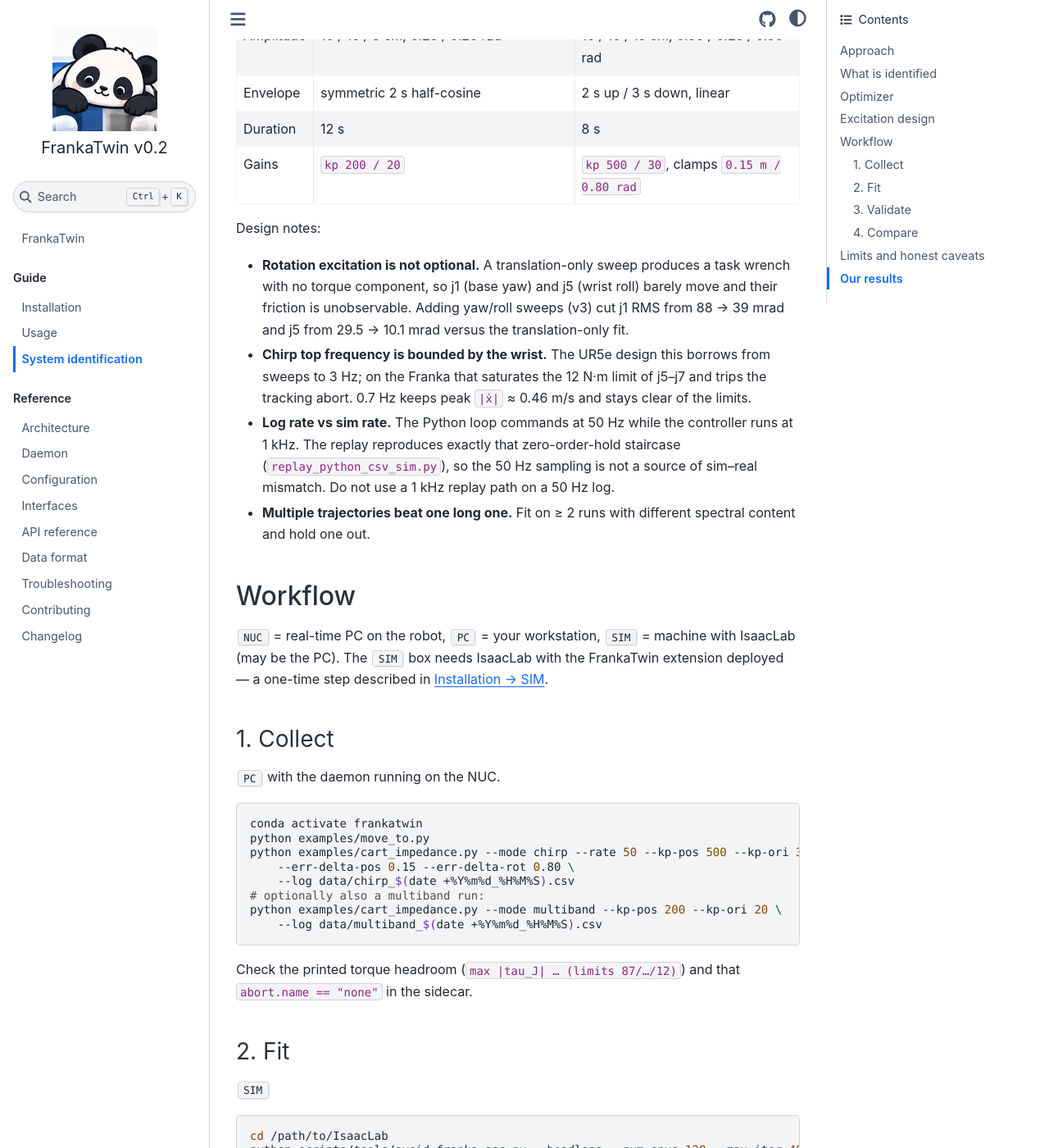
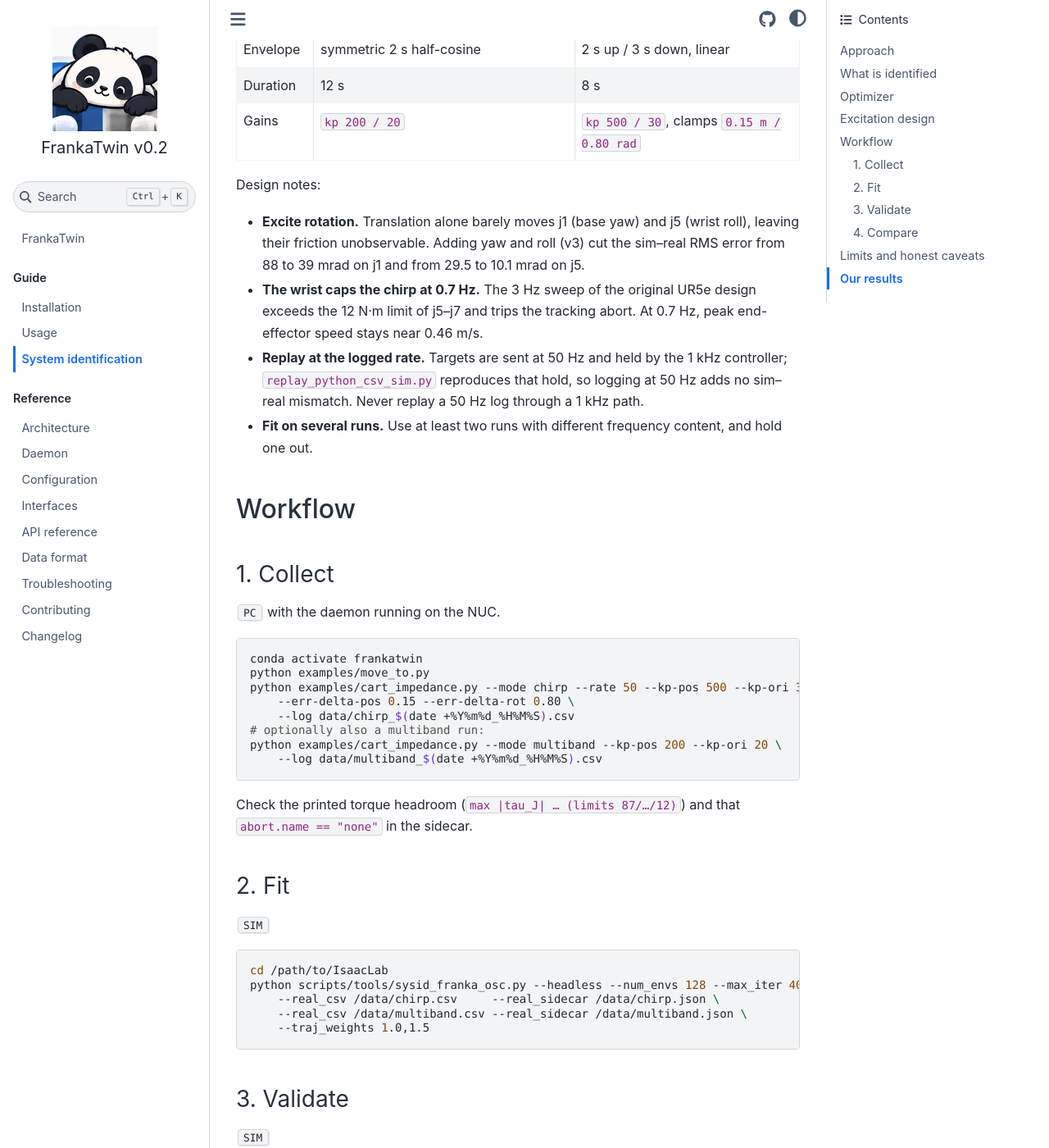
Before and after one commit to tsrobcvai/frankatwin, a Sphinx documentation site: the page built from docs/sysid.md, in a window 1280 px wide and 1400 px high, scrolled down 2237 px. Shown: the whole window at 82% size. Built offline with Sphinx 7.4.7 and the Sphinx Book theme 1.1.4, drawn with Linux system fonts in a browser that asks for light colours; some of the changed text lies outside the part shown.

Commit message:
docs(sysid): plainer Optimizer and Excitation design; drop the repeated Workflow intro
Optimizer and Excitation design keep every key point (CMA-ES over 29
normalized parameters, parallel replay scoring, trajectory weights, runtime,
checkpoints; identifiability, rotation excitation, the 0.7 Hz wrist cap,
replaying at the logged rate, multiple runs) in shorter, plainer sentences.
Tables and the loss code block are unchanged. The machine-tag and IsaacLab
setup lines under Workflow repeated Installation and Usage, so they are gone.

Co-Authored-By: Claude Opus 5 (1M context) <noreply@anthropic.com>

```diff
--- a/docs/sysid.md
+++ b/docs/sysid.md
@@ -71,27 +73,21 @@ Identifiability is decided before you touch the optimizer. Two designs ship:
 
 Design notes:
 
-- **Rotation excitation is not optional.** A translation-only sweep produces a
-  task wrench with no torque component, so j1 (base yaw) and j5 (wrist roll)
-  barely move and their friction is unobservable. Adding yaw/roll sweeps (v3)
-  cut j1 RMS from 88 → 39 mrad and j5 from 29.5 → 10.1 mrad versus the
-  translation-only fit.
-- **Chirp top frequency is bounded by the wrist.** The UR5e design this borrows
-  from sweeps to 3 Hz; on the Franka that saturates the 12 N·m limit of j5–j7
-  and trips the tracking abort. 0.7 Hz keeps peak `|ẋ|` ≈ 0.46 m/s and stays
-  clear of the limits.
-- **Log rate vs sim rate.** The Python loop commands at 50 Hz while the
-  controller runs at 1 kHz. The replay reproduces exactly that zero-order-hold
-  staircase (`replay_python_csv_sim.py`), so the 50 Hz sampling is not a source
-  of sim–real mismatch. Do not use a 1 kHz replay path on a 50 Hz log.
-- **Multiple trajectories beat one long one.** Fit on ≥ 2 runs with different
-  spectral content and hold one out.
+- **Excite rotation.** Translation alone barely moves j1 (base yaw) and j5
+  (wrist roll), leaving their friction unobservable. Adding yaw and roll (v3)
+  cut the sim–real RMS error from 88 to 39 mrad on j1 and from 29.5 to 10.1 mrad
+  on j5.
+- **The wrist caps the chirp at 0.7 Hz.** The 3 Hz sweep of the original UR5e
+  design exceeds the 12 N·m limit of j5–j7 and trips the tracking abort. At
+  0.7 Hz, peak end-effector speed stays near 0.46 m/s.
+- **Replay at the logged rate.** Targets are sent at 50 Hz and held by the
+  1 kHz controller; `replay_python_csv_sim.py` reproduces that hold, so logging
+  at 50 Hz adds no sim–real mismatch. Never replay a 50 Hz log through a 1 kHz
+  path.
+- **Fit on several runs.** Use at least two runs with different frequency
+  content, and hold one out.
 
 ## Workflow
-
-<kbd>NUC</kbd> = real-time PC on the robot, <kbd>PC</kbd> = your workstation, <kbd>SIM</kbd> = machine with IsaacLab (may be the PC).
-The <kbd>SIM</kbd> box needs IsaacLab with the FrankaTwin extension deployed —
-a one-time step described in [Installation → SIM](installation.md#sim).
 
 ### 1. Collect
 
```
Also changed, not shown: other parts of docs/sysid.md (+10 -8 lines).
